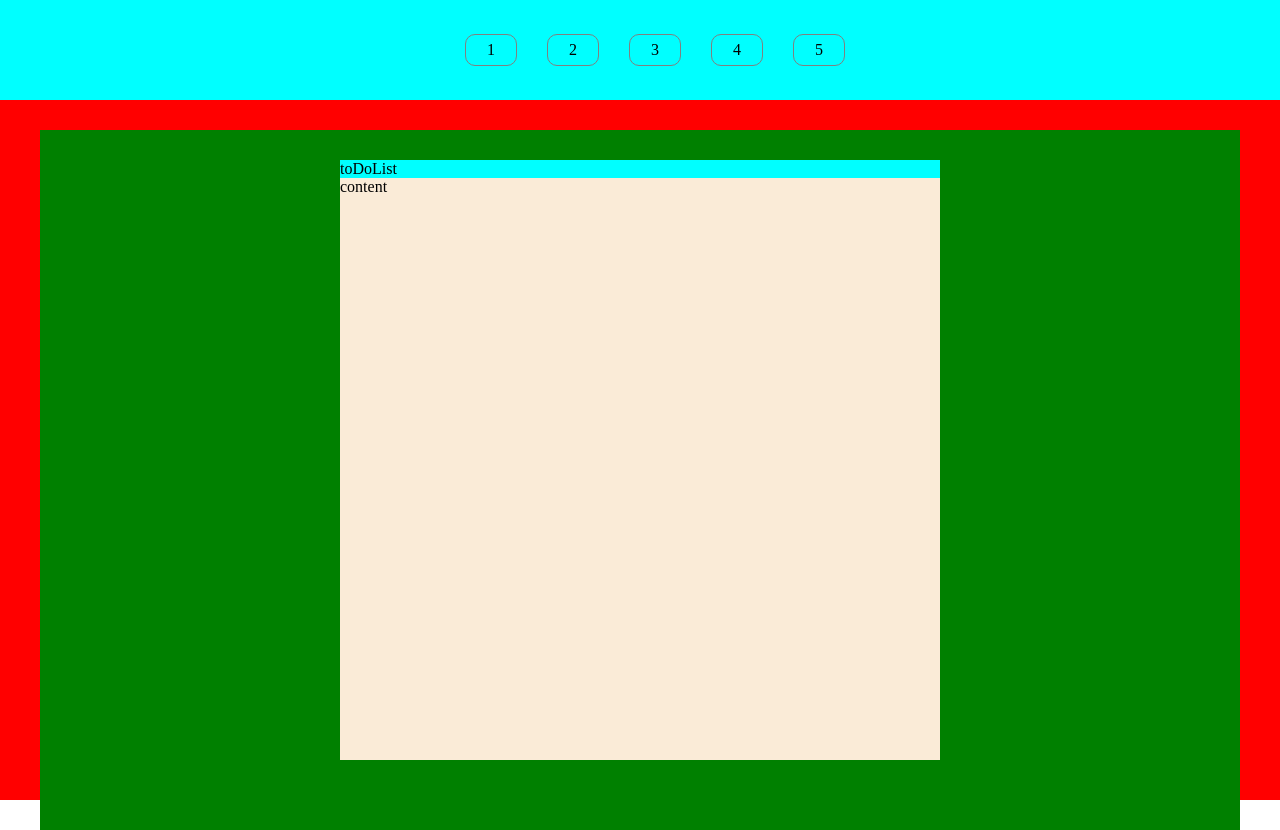
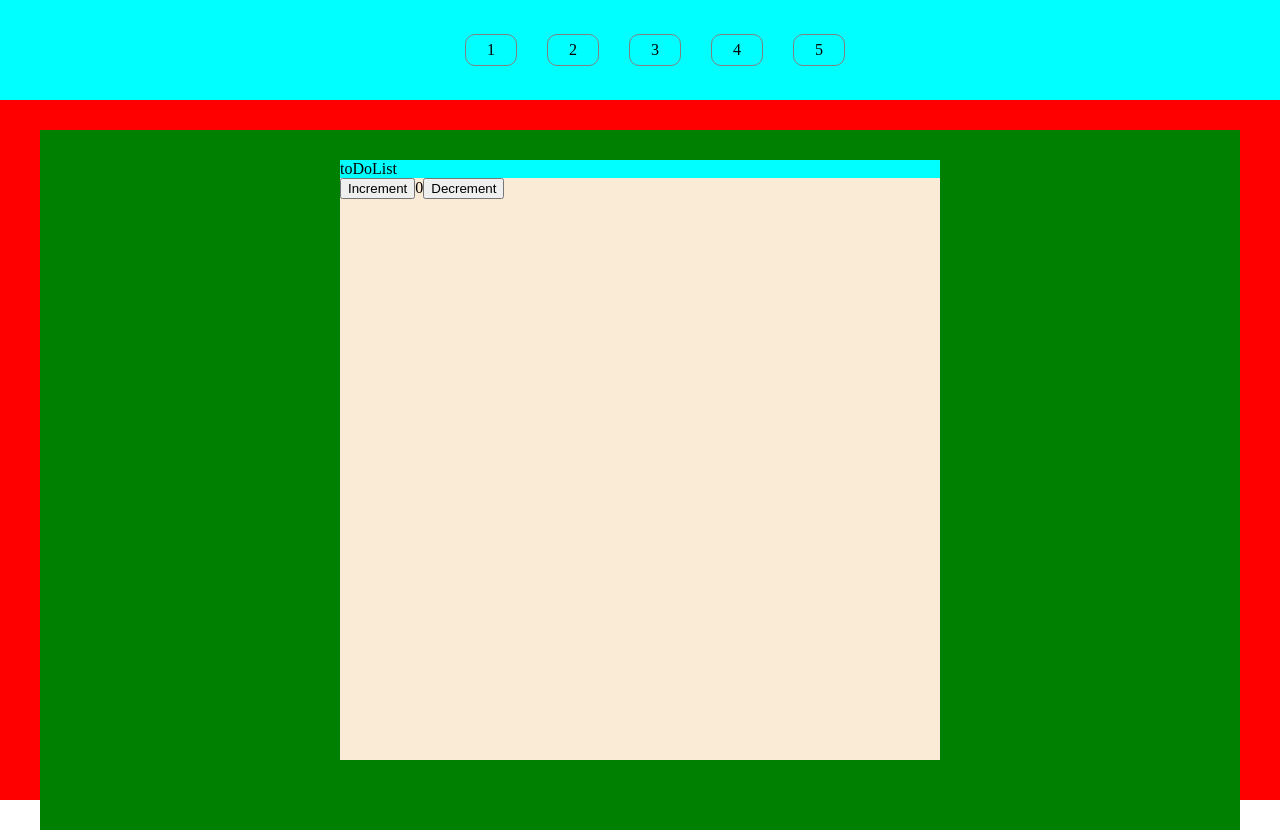
Before and after one commit to inevadim/ineHub, a React (Create React App) app: page / in a window 1280 px wide. Built offline with nearby package versions, Linux system fonts and the light colour scheme.

Commit message:
add redux

```diff
--- a/src/App.js
+++ b/src/App.js
@@ -1,12 +1,16 @@
 import { Content } from './components/content/Content';
 import { Header } from './components/header/Header';
+import { store } from './redux/store';
+import { Provider } from 'react-redux';
 
 function App() {
   return (
-    <div className="App">
-      <Header />
-      <Content />
-    </div>
+    <Provider store={store}>
+      <div className="App">
+        <Header />
+        <Content />
+      </div>
+    </Provider>
   );
 }
 
--- a/src/components/content/toDoList/ToDoList.jsx
+++ b/src/components/content/toDoList/ToDoList.jsx
@@ -1,11 +1,25 @@
 import styles from './ToDoList.module.scss';
 
+import { useSelector, useDispatch } from 'react-redux';
+import { decrement, increment } from '../../../redux/counterSlice';
 export const ToDoList = () => {
+  const count = useSelector(state => state.counter.value);
+  const dispatch = useDispatch();
   return (
     <div className={styles.toDoList}>
       <div className={styles.toDoListContent}>
         <div className={styles.name}>toDoList</div>
-        <div className={styles.content}>content</div>
+        <div className={styles.content}>
+          <div>
+            <button aria-label="Increment value" onClick={() => dispatch(increment())}>
+              Increment
+            </button>
+            <span>{count}</span>
+            <button aria-label="Decrement value" onClick={() => dispatch(decrement())}>
+              Decrement
+            </button>
+          </div>
+        </div>
       </div>
     </div>
   );
--- /dev/null
+++ b/src/redux/counterSlice.js
@@ -0,0 +1,30 @@
+import { createSlice } from '@reduxjs/toolkit';
+
+const initialState = {
+  value: 0,
+};
+
+export const counterSlice = createSlice({
+  name: 'counter',
+  initialState,
+  reducers: {
+    increment: state => {
+      // Redux Toolkit allows us to write "mutating" logic in reducers. It
+      // doesn't actually mutate the state because it uses the Immer library,
+      // which detects changes to a "draft state" and produces a brand new
+      // immutable state based off those changes
+      state.value += 1;
+    },
+    decrement: state => {
+      state.value -= 1;
+    },
+    incrementByAmount: (state, action) => {
+      state.value += action.payload;
+    },
+  },
+});
+
+// Action creators are generated for each case reducer function
+export const { increment, decrement, incrementByAmount } = counterSlice.actions;
+
+export default counterSlice.reducer;
--- /dev/null
+++ b/src/redux/store.js
@@ -0,0 +1,7 @@
+import { configureStore } from '@reduxjs/toolkit';
+import counterReducer from './counterSlice';
+export const store = configureStore({
+  reducer: {
+    counter: counterReducer,
+  },
+});
```
